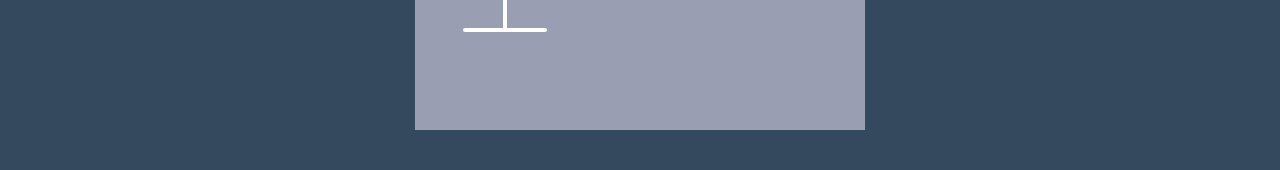
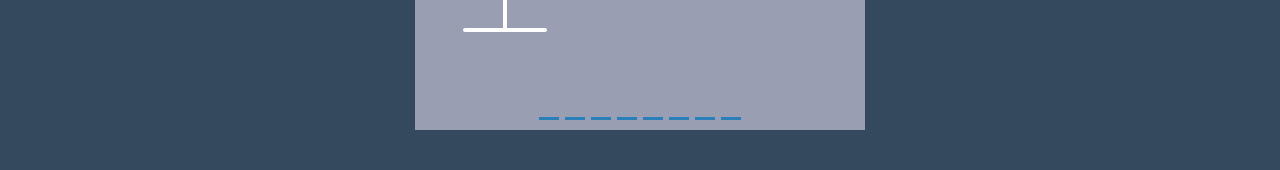
Before and after one commit to Lu-Smith/hangman-react-typescript, a React (Create React App) app: page / in a window 1280 px wide. Shown: the part 444-614 px from the top of the page. Built offline with nearby package versions, Linux system fonts and the light colour scheme.

Commit message:
Updated Word.tsx

```diff
--- a/src/App.tsx
+++ b/src/App.tsx
@@ -9,7 +9,7 @@ import PopUp from './components/PopUp';
 import Word from './components/Word';
 import WrongLetters from './components/WrongLetters';
 
-const words = ['application', 'programming', 'interface', 'wizard', 'biscuits'];
+const words: string[]= ['application', 'programming', 'interface', 'wizard', 'biscuits'];
 
 let selectedWord = words[Math.floor(Math.random() * words.length)];
 
@@ -17,7 +17,7 @@ let selectedWord = words[Math.floor(Math.random() * words.length)];
 function App() {
 
   const [playable, setPlayable] = useState(true);
-  const [correctLetters, setCorrectLetters] = useState([]);
+  const [correctLetters, setCorrectLetters] = useState<string[]>([]);
   const [wrongLetters, setWrongLetterw] = useState([]);
 
   return (
@@ -26,7 +26,7 @@ function App() {
         <div className="game-container">
            <Figure />
            <WrongLetters />
-           <Word />
+           <Word selectedWord = {selectedWord} correctLetters={correctLetters} />
         </div>
         <PopUp />
         <Notification />
--- a/src/components/Word.tsx
+++ b/src/components/Word.tsx
@@ -1,8 +1,24 @@
-import React from 'react'
+import React from 'react';
 
-const Word = () => {
+interface WordProps
+{
+    selectedWord: string;
+    correctLetters: string[] | never;
+}
+
+const Word = ({selectedWord, correctLetters}: WordProps) => {
   return (
-    <div className="word" id="word"></div>
+    <div className="word">
+        {selectedWord.split('').map((letter: string, i: number) => {
+            return (
+                        <span className="letter" key={i}>
+                           {correctLetters.includes(letter) ? letter : ''}
+                        </span>
+                    )
+                }
+			)
+        }
+    </div>
   )
 }
 
```
